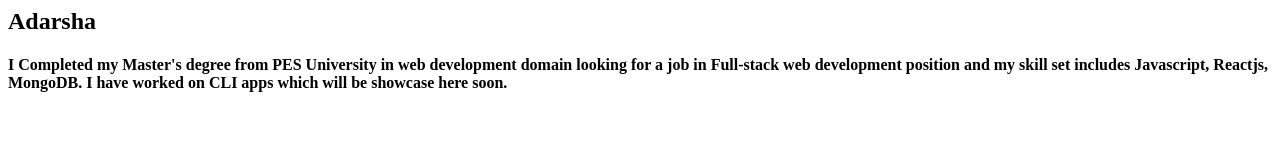
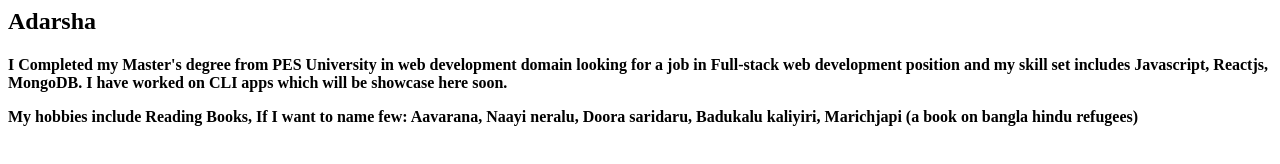
Before and after one commit to adarshav/adarsha-portfolio, a plain HTML site: page index.html in a window 1280 px wide. Drawn offline with Linux system fonts and the light colour scheme.

Commit message:
update: hobbies included

```diff
--- a/index.html
+++ b/index.html
@@ -8,6 +8,8 @@
     <h2>Adarsha</h2>
     <h4>I Completed my Master's degree from PES University in web development domain looking for a job in Full-stack web development position and my skill set includes Javascript, Reactjs, MongoDB.
         I have worked on CLI apps which will be showcase here soon.
+
+    <p>My hobbies include Reading Books, If I want to name few: Aavarana, Naayi neralu, Doora saridaru, Badukalu kaliyiri, Marichjapi (a book on bangla hindu refugees) </p>
     </h4>
 </body>
 </html>
```
